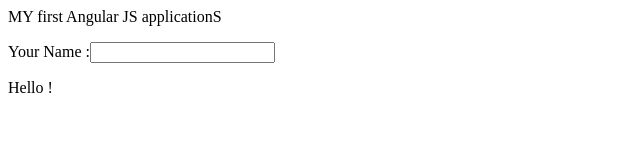
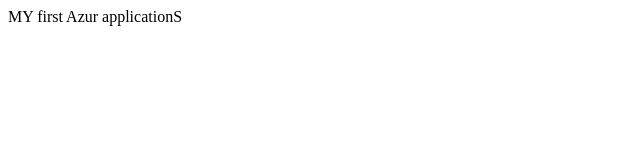
Before and after one commit to TridipKanp/215368TridipGitHub, a plain HTML site: page Index.html in a window 1280 px wide. Shown: the whole page, without its empty margins (0-640 px from the left). Drawn offline with nearby package versions, Linux system fonts and the light colour scheme.

Commit message:
Update Index.html

```diff
--- a/Index.html
+++ b/Index.html
@@ -2,16 +2,9 @@
 <html>
 <head>
 <titale>
-MY first Angular JS applicationS
+MY first Azur applicationS
 </title>
 </head>
 <body>
-
-<div ng-app="">
-<p>Your Name :<input type="text" ng-model="name"></p>
-<p>Hello <span ng-bind="name"></span>!</p>
-</div>
-
-<script src="https://ajax.googleapis.com/ajax/libs/angularjs/1.5.5/angular.min.js"></script>
 </body>
 </html>
```
